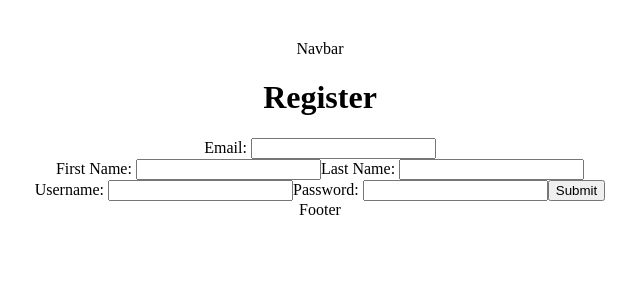
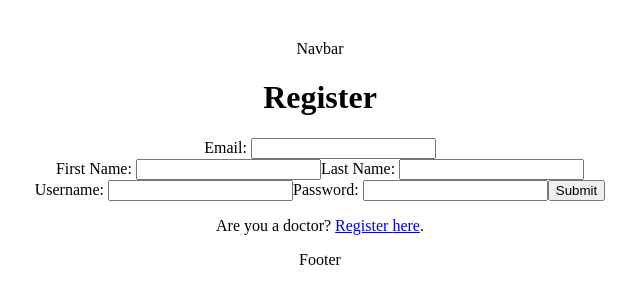
Before and after one commit to HearingHealthApp/Ruben, a React (Vite) app in the folder ear-health-project-ui/: page /register in a window 1280 px wide. Shown: the top 304 px of the page, without its empty margins (320-960 px from the left). Built offline with nearby package versions, Linux system fonts and the light colour scheme.

Commit message:
refined routing

```diff
--- a/ear-health-project-ui/src/components/App/App.jsx
+++ b/ear-health-project-ui/src/components/App/App.jsx
@@ -13,6 +13,14 @@ import RegisterDoctor from '../RegisterDoctor/RegisterDoctor'
 
 function App() {
 
+  //useState for login boolean
+  const [isLoggedIn, setIsLoggedIn] = useState(false)
+
+  //loginHandler
+  const loginHandler = () => {
+    setIsLoggedIn(true)
+  }
+
   return (
     <>
       <div>
@@ -21,10 +29,10 @@ function App() {
         <BrowserRouter>
         <Routes>
           <Route path = "/" element = {<Home/>}/>
-          <Route path = "/register" element = {<RegisterPage/>}/>
+          <Route path = "/register" element = {<RegisterPage loginHandler = {loginHandler}/>}/>
           <Route path = "/login" element = {<LoginPage/>}/>
           <Route path = "/forum" element = {<Forum/>}/>
-          <Route path = "/register/doctor" element = {<RegisterDoctor/>}/>
+          <Route path = "/register/doctor" element = {<RegisterDoctor loginHandler = {loginHandler}/>}/>
         </Routes>
         </BrowserRouter>
 
--- a/ear-health-project-ui/src/components/RegisterDoctor/RegisterDoctor.jsx
+++ b/ear-health-project-ui/src/components/RegisterDoctor/RegisterDoctor.jsx
@@ -2,7 +2,7 @@ import React from 'react'
 import {useState} from 'react'
 import { useNavigate } from 'react-router-dom'
 
-const RegisterDoctor = () => {
+const RegisterDoctor = ({loginHandler}) => {
 //useState variables for the individual input types
   const [email, setEmail] = useState("")
   const [firstName, setFirstName] = useState("")
@@ -18,6 +18,8 @@ const RegisterDoctor = () => {
   const handleRegistration = (e) => {
     e.preventDefault()
     console.log(JSON.stringify({email, firstName, lastName, userName, registrationNum, password}))
+    loginHandler()
+
     navigate("/")
   }
 
--- a/ear-health-project-ui/src/components/RegisterPage/RegisterPage.jsx
+++ b/ear-health-project-ui/src/components/RegisterPage/RegisterPage.jsx
@@ -1,8 +1,8 @@
 import React, { useState } from 'react'
-import { useNavigate } from 'react-router-dom'
+import { useNavigate, Link} from 'react-router-dom'
 import "./RegisterPage.css"
 
-const RegisterPage = () => {
+const RegisterPage = ({loginHandler}) => {
 
   //useState variables for the individual input types
   const [email, setEmail] = useState("")
@@ -19,6 +19,8 @@ const RegisterPage = () => {
   const handleRegistration = (e) => {
     e.preventDefault()
     console.log(JSON.stringify({email, firstName, lastName, userName, password}))
+    loginHandler()
+
     navigate("/")
   }
 
@@ -55,6 +57,12 @@ const RegisterPage = () => {
         onChange={(e) => setPassword(e.target.value)} required/>
 
         <button type = "submit">Submit</button>
+
+        <p>
+      Are you a doctor?{' '}
+      <Link to="/register/doctor">Register <span>here</span></Link>.
+    </p>
+
       </form>
     </div>
   )
```
